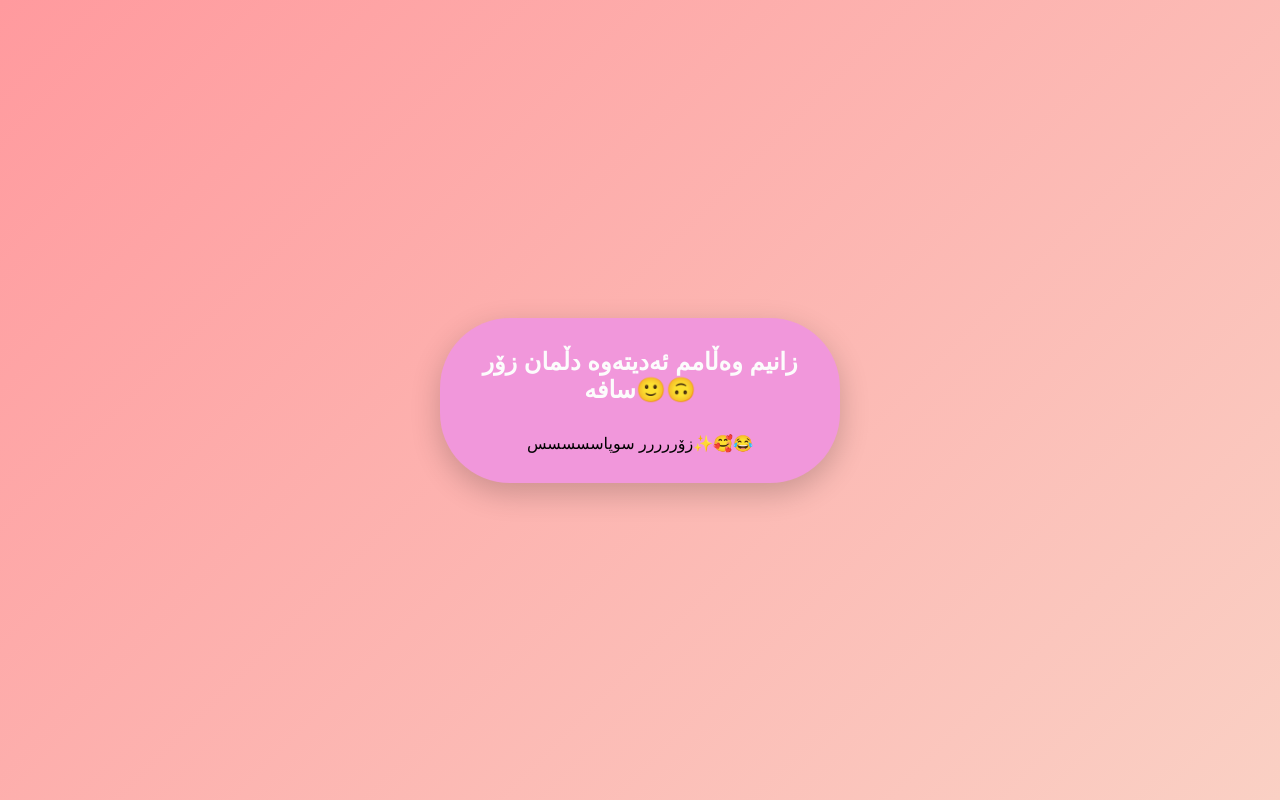
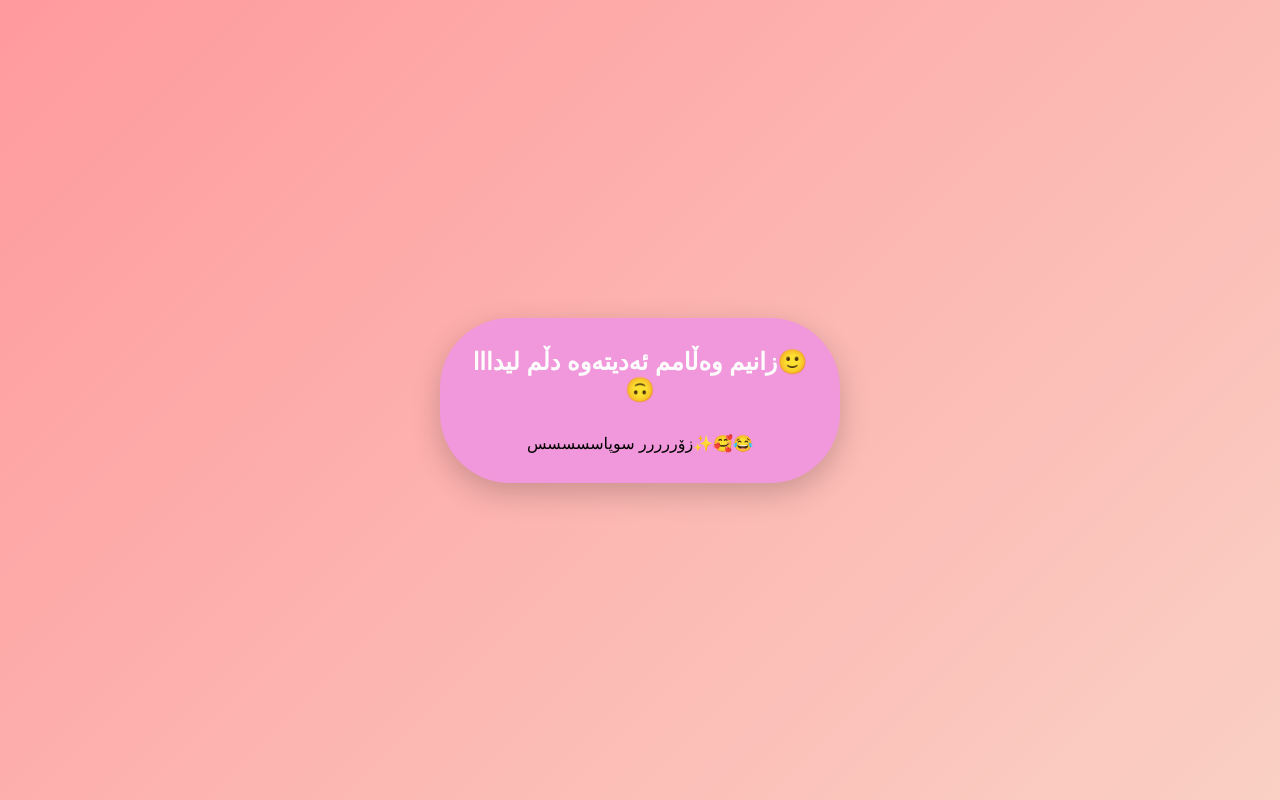
Before and after one commit to kiirpo/foryou2, a plain HTML site: page index.html in a window 1280 px wide. Both pictures are taken after a click on the button "وەڵام ئەدەمەوە🥰". Drawn offline with Linux system fonts and the light colour scheme.

Commit message:
Update message in index.html

```diff
--- a/index.html
+++ b/index.html
@@ -101,7 +101,7 @@ document.getElementById("noBtn").addEventListener("click" , () => {
 
 document.getElementById("yesBtn").addEventListener("click", () => {
     document.querySelector(".container").innerHTML =
-            "<h1>زانیم وەڵامم ئەدیتەوە دڵمان زۆر سافە🙂🙃</h1><p>زۆررررر سوپاسسسسس✨🥰😂</p>";
+            "<h1>زانیم وەڵامم ئەدیتەوە دڵم لیدااا🙂🙃</h1><p>زۆررررر سوپاسسسسس✨🥰😂</p>";
 });
 </script>
 
```
